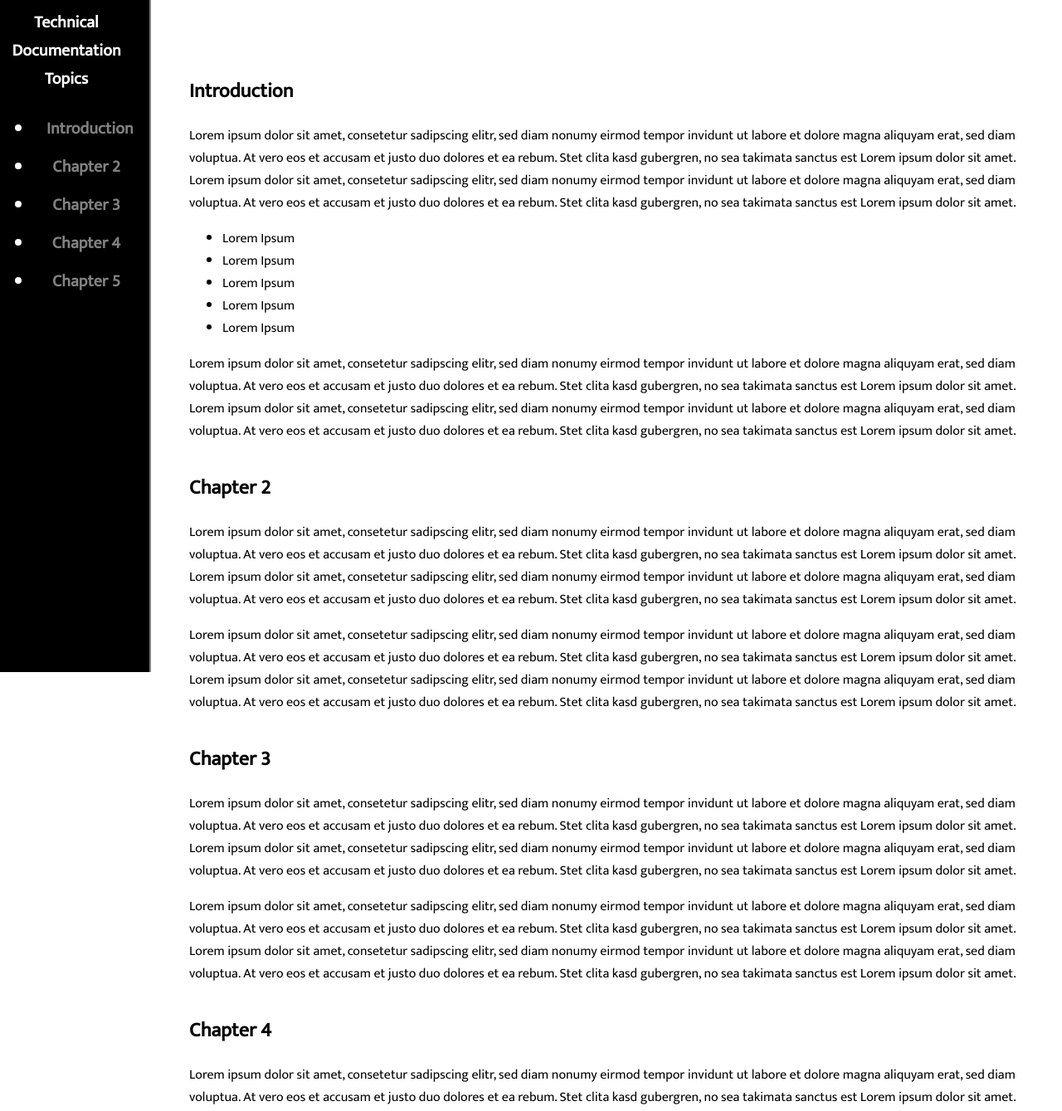
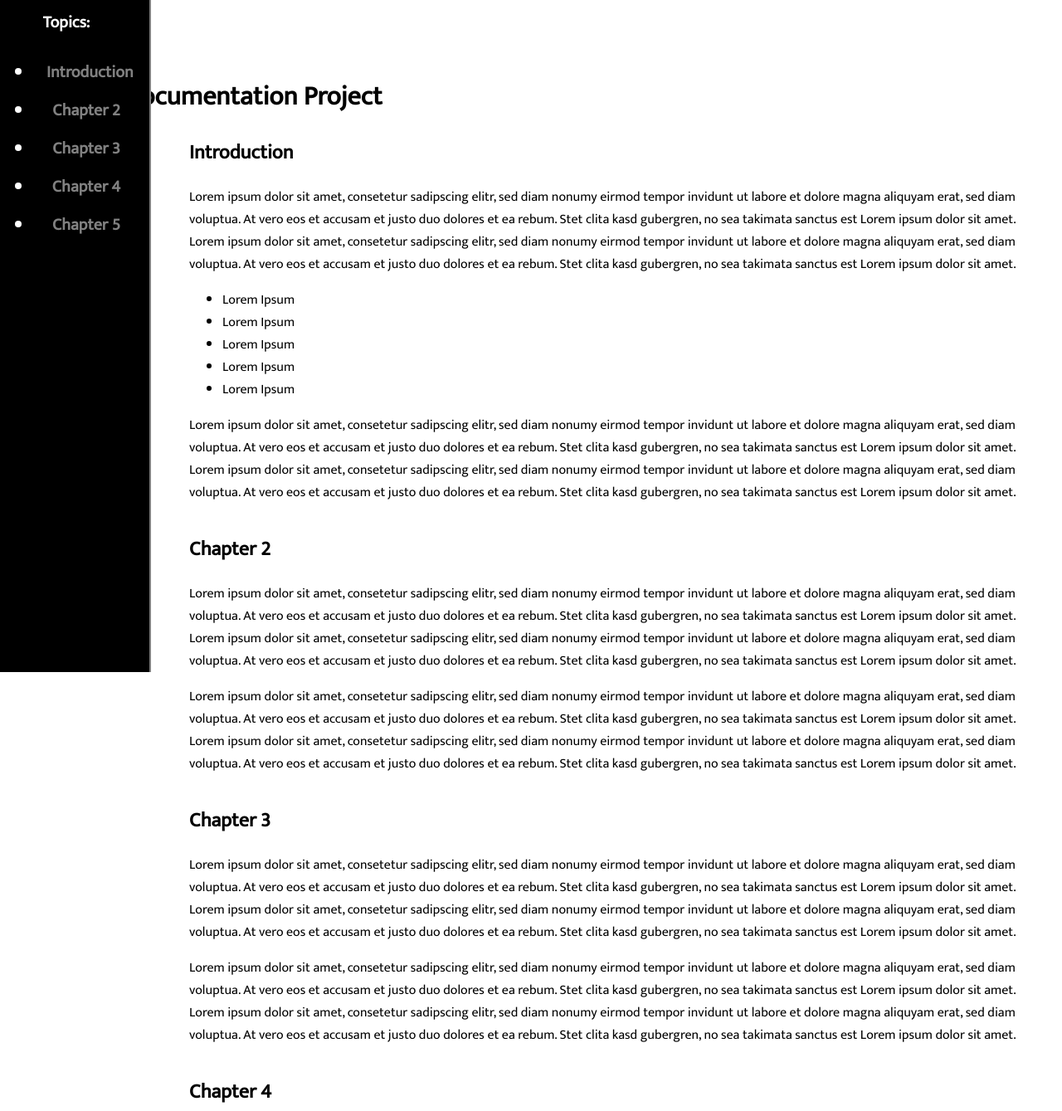
Before and after one commit to MonikaRiehn/fCC-tecdoc, a plain HTML site: page Technical Doc Page/index.html in a window 1280 px wide. Shown: the top 1339 px of the page at 83% size. Drawn offline with Linux system fonts and the light colour scheme.

Commit message:
Update index.html

```diff
--- a/Technical Doc Page/index.html
+++ b/Technical Doc Page/index.html
@@ -14,7 +14,7 @@
 <body>
 
   <nav id="navbar">
-    <header>Technical Documentation Topics</header>
+    <header>Topics:</header>
     <ul>
       <li><a class="nav-link" href="#Introduction">Introduction</a></li>
       <li><a class="nav-link" href="#Chapter_2">Chapter 2</a></li>
@@ -27,9 +27,11 @@
 
   <main id="main-doc">
 
+    <h1>Technical Documentation Project</h1>
+
     <section class="main-section" id="Introduction">
       <header>
-        <h1>Introduction</h1>
+        <h2>Introduction</h2>
       </header>
       <p>Lorem ipsum dolor sit amet, consetetur sadipscing elitr, sed diam nonumy eirmod tempor invidunt ut labore et
         dolore magna aliquyam erat, sed diam voluptua. At vero eos et accusam et justo duo dolores et ea rebum. Stet
@@ -57,7 +59,7 @@
 
     <section class="main-section" id="Chapter_2">
       <header>
-        <h1>Chapter 2</h1>
+        <h2>Chapter 2</h2>
       </header>
       <p>Lorem ipsum dolor sit amet, consetetur sadipscing elitr, sed diam nonumy eirmod tempor invidunt ut labore et
         dolore magna aliquyam erat, sed diam voluptua. At vero eos et accusam et justo duo dolores et ea rebum. Stet
@@ -76,7 +78,7 @@
 
     <section class="main-section" id="Chapter_3">
       <header>
-        <h1>Chapter 3</h1>
+        <h2>Chapter 3</h2>
       </header>
       <p>Lorem ipsum dolor sit amet, consetetur sadipscing elitr, sed diam nonumy eirmod tempor invidunt ut labore et
         dolore magna aliquyam erat, sed diam voluptua. At vero eos et accusam et justo duo dolores et ea rebum. Stet
@@ -95,7 +97,7 @@
 
     <section class="main-section" id="Chapter_4">
       <header>
-        <h1>Chapter 4</h1>
+        <h2>Chapter 4</h2>
       </header>
       <p>Lorem ipsum dolor sit amet, consetetur sadipscing elitr, sed diam nonumy eirmod tempor invidunt ut labore et
         dolore magna aliquyam erat, sed diam voluptua. At vero eos et accusam et justo duo dolores et ea rebum. Stet
@@ -114,7 +116,7 @@
 
     <section class="main-section" id="Chapter_5">
       <header>
-        <h1>Chapter 5</h1>
+        <h2>Chapter 5</h2>
       </header>
       <p>Lorem ipsum dolor sit amet, consetetur sadipscing elitr, sed diam nonumy eirmod tempor invidunt ut labore et
         dolore magna aliquyam erat, sed diam voluptua. At vero eos et accusam et justo duo dolores et ea rebum. Stet
@@ -136,3 +138,5 @@
 </body>
 
 </html>
+
+</html>
```
